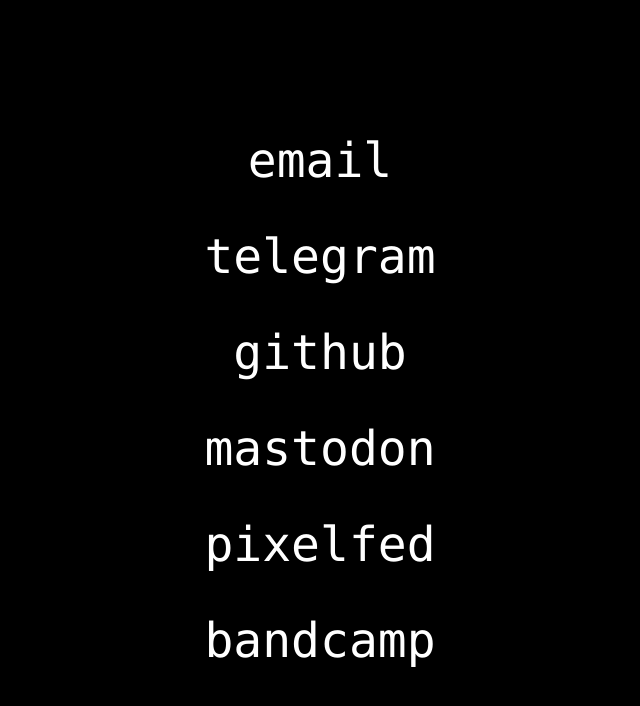
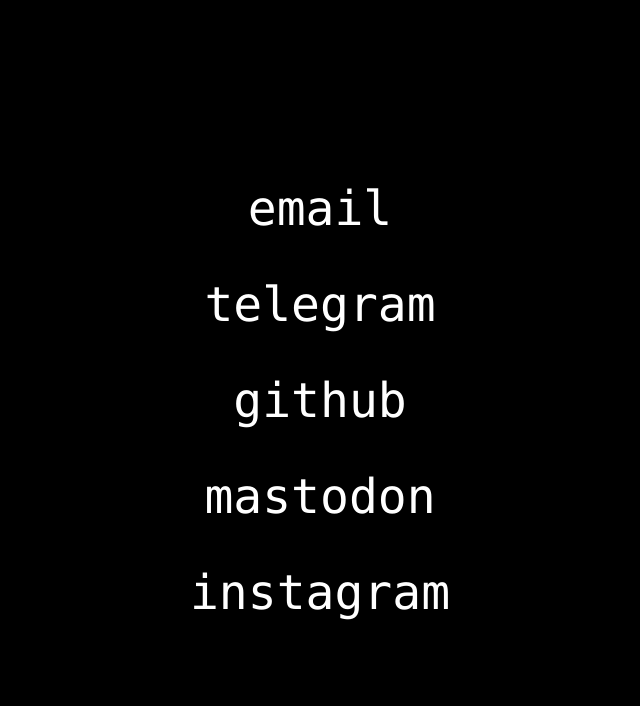
Before and after one commit to belevich/kir, a plain HTML site: page index.html in a window 1280 px wide. Shown: the whole page, without its empty margins (320-960 px from the left). Drawn offline with Linux system fonts and the light colour scheme.

Commit message:
♻️ update

```diff
--- a/index.html
+++ b/index.html
@@ -45,8 +45,7 @@
       <li><a rel="me" href="https://t.me/deepsweet">telegram</a></li>
       <li><a rel="me" href="https://github.com/deepsweet">github</a></li>
       <li><a rel="me" href="https://mastodon.social/@deepsweet">mastodon</a></li>
-      <li><a rel="me" href="https://pixelfed.social/@deepsweet">pixelfed</a></li>
-      <li><a rel="me" href="https://kirbelevich.bandcamp.com/">bandcamp</a></li>
+      <li><a rel="me" href="https://www.instagram.com/deepsweet/">instagram</a></li>
     </ul>
   </body>
 </html>
```
